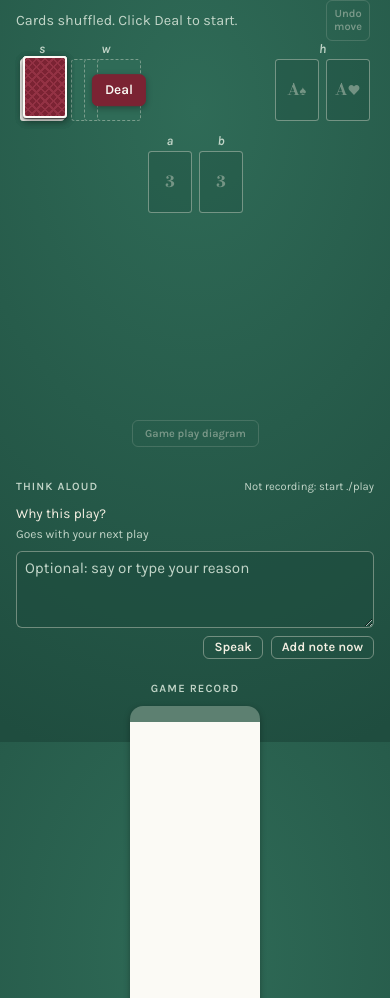
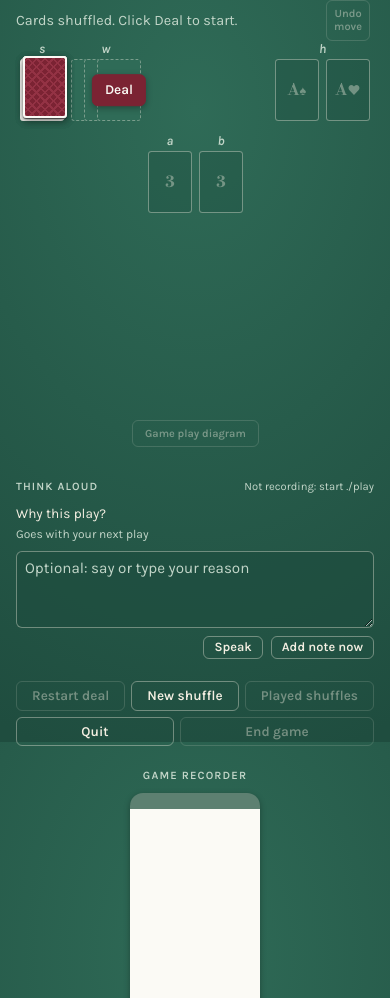
Before and after one commit to briankdew/solitaire-play-lab, a website with bundled scripts: page index.html in a window 390 px wide. Shown: the part 102-1100 px from the top of the page. Built offline with nearby package versions, Linux system fonts and the light colour scheme; files whose address does not match are found by name.

Commit message:
Game controls in the left column, more compact; "Game Recorder" label
- Restart deal, New shuffle, Played shuffles, Quit and End game move from
  the right column to the left, between Think aloud and the record, as
  compact buttons that wrap and share each row at Think aloud's width.
- The record panel's label is now "Game Recorder".

Co-Authored-By: Claude Opus 5.5 <noreply@anthropic.com>
Claude-Session: https://claude.ai/code/session_01QTnM6ANCUhNnrLxhNEZY2j

```diff
--- a/index.html
+++ b/index.html
@@ -46,9 +46,17 @@
           <button class="btn small" id="labNoteSend" type="button">Add note now</button>
         </div>
       </section>
+      <!-- The game controls, between Think aloud and the record: used often in the play lab. -->
+      <div class="toolbar" aria-label="Game actions">
+        <button class="btn" id="restartBtn" type="button" disabled>Restart deal</button>
+        <button class="btn" id="newBtn" type="button">New shuffle</button>
+        <button class="btn" id="replayBtn" type="button" disabled>Played shuffles</button>
+        <button class="btn" id="quitGameBtn" type="button">Quit</button>
+        <button class="btn" id="endGameBtn" type="button" disabled>End game</button>
+      </div>
       <!-- The game record, one step per action. Display only: Copy record copies the official notation. -->
       <section class="record" id="record" aria-label="Game record">
-        <h2 class="record-title">Game Record</h2>
+        <h2 class="record-title">Game Recorder</h2>
         <div class="record-frame" id="recordFrame">
           <div class="steps" id="steps" tabindex="0" aria-label="Game record, newest at the bottom"></div>
         </div>
@@ -98,13 +106,6 @@
         <label class="toggle"><input type="checkbox" id="autoFinishChk" checked><span>Auto-complete</span></label>
         <p class="hint" id="settingsHint"></p>
       </form>
-      <div class="toolbar" aria-label="Game actions">
-        <button class="btn" id="restartBtn" type="button" disabled>Restart deal</button>
-        <button class="btn" id="newBtn" type="button">New shuffle</button>
-        <button class="btn" id="replayBtn" type="button" disabled>Played shuffles</button>
-        <button class="btn" id="quitGameBtn" type="button">Quit</button>
-        <button class="btn" id="endGameBtn" type="button" disabled>End game</button>
-      </div>
       </div>
       <details class="howto" id="howto">
         <summary>How to play</summary>
@@ -125,7 +126,7 @@
           <li><b>Moves</b> (numbered in the game record) count cards played to a column or foundation, including those the automatic finish plays. Turning the stock doesn't count.</li>
           <li><b>Undo move</b> takes back one action; it reads <b>Undo draw</b> when the last action was a turn of the stock. <b>Restart deal</b> deals the current shuffle again and starts play from the beginning. <b>New shuffle</b> mixes the cards without dealing; if a game is in play, it asks first. <b>Quit</b> stops play and leaves the table exactly as it is, until you choose Restart deal or New shuffle. <b>End game</b> does the same and records the game as a loss.</li>
           <li><b>Pile names:</b> the letters above the table name each pile for writing down play: <b>s</b> stock, <b>w</b> waste, <b>h</b> foundations, and <b>a</b>, <b>b</b>, <b>c</b>… the columns from left to right.</li>
-          <li><b>Game Record:</b> the panel on the left shows the game as it is played, one step per action, newest at the bottom; scroll it to look back. Steps scrolled past either end stay pinned there, and the next step slides over them. Each line is cards and then a pile letter. <b>D</b> is the deal, in the order a physical deal shows it: each column's face-up card, then the waste cards showing. A numbered step is a move: the card moved (the bottom card of a run) and where it went, then what now shows on the pile it came from and that pile's letter (<b>--</b> when it is empty). An unnumbered step is a turn of the stock, showing every waste card in view. Letters of your own moves are blue; the deal and the waste are gray. A move may start with a judgment, as in chess (<b>!</b> good, <b>!!</b> brilliant, <b>?</b> mistake, <b>??</b> blunder, <b>!?</b> interesting, <b>?!</b> dubious). So far only <b>?</b> is used: for an Ace played to a column, or a 2 taken off its foundation, since both move away from filling the foundations. <b>EOP</b> ends a finished game: <b>W</b> (win) or <b>L</b> (loss, from End game) and the number of moves. Undo removes the last step.</li>
+          <li><b>Game Recorder:</b> the panel on the left shows the game as it is played, one step per action, newest at the bottom; scroll it to look back. Steps scrolled past either end stay pinned there, and the next step slides over them. Each line is cards and then a pile letter. <b>D</b> is the deal, in the order a physical deal shows it: each column's face-up card, then the waste cards showing. A numbered step is a move: the card moved (the bottom card of a run) and where it went, then what now shows on the pile it came from and that pile's letter (<b>--</b> when it is empty). An unnumbered step is a turn of the stock, showing every waste card in view. Letters of your own moves are blue; the deal and the waste are gray. A move may start with a judgment, as in chess (<b>!</b> good, <b>!!</b> brilliant, <b>?</b> mistake, <b>??</b> blunder, <b>!?</b> interesting, <b>?!</b> dubious). So far only <b>?</b> is used: for an Ace played to a column, or a 2 taken off its foundation, since both move away from filling the foundations. <b>EOP</b> ends a finished game: <b>W</b> (win) or <b>L</b> (loss, from End game) and the number of moves. Undo removes the last step.</li>
           <li><b>Copy record</b> copies the official record, the notation used to write a game down by hand: suit letters (S H C D), every item a card then its pile letter, a move written as one token (<b>ADhACb</b>, <b>2Dh--w</b>), a stock turn naming the cards turned up (<b>8S4H9Dw</b>), a judged move starting with its judgment (<b>?AHa--h</b>), and the result last (<b>W7</b>), under a <b>Setup</b> line of highest card, suits, columns and draw (e.g. 3223).</li>
           <li><b>Game play diagram</b> (for the custom shuffles): the button under the table shows or hides a diagram of the game as you play it. Each row is a pile (<b>w</b>, the columns, then each foundation) showing its top card (the waste shows its fan, with the covered cards shaded), and each snapshot, left to right, is the table after the deal, a numbered move or a <b>Draw</b>. Lines between snapshots show what happened: a solid gold arrow is the play made, a dashed gold arrow a draw, a dashed gold line each other legal play that could have been made, a dashed white arrow a face-down card turned over (reveal), a dotted white arrow a card already known coming to the top (promote), and a plain white line a pile that didn't change. A judged move shows its judgment beside the card where it landed (<b>A♥ ?</b>). Older snapshots slide off to the left as new ones arrive; Undo slides them back.</li>
           <li><b>Played shuffles</b> (with ./play running): every shuffle you have dealt, newest first, for one setup at a time. Each has a shuffle ID: the setup, a 6-digit counter of that setup's shuffles in the order you first played them, and a 12-character fingerprint of the card order that shows no cards (<b>K473-000001-7f3a9c21d4e8</b>). Dealing the same shuffle again keeps its ID. The list shows how many times you've played each one and how those games ended, and marks a shuffle that is a mirror of another (the same game with suits of a colour, or the two colours, traded). Find one by its counter or part of its ID, then choose <b>Replay</b> to deal it again. The current shuffle's ID shows under Think aloud.</li>
--- a/styles.css
+++ b/styles.css
@@ -72,7 +72,7 @@ body {
 @media (max-width: 1160px) {   /* below this the settings column no longer fits (allowing for a scrollbar) */
   .layout { grid-template-columns: minmax(0, 1fr) minmax(0, 648px); grid-template-rows: auto auto auto; }
   .side-left { grid-row: 1 / span 3; justify-self: stretch; }
-  .side-left .lab { width: 100%; max-width: 36rem; justify-self: end; }
+  .side-left .lab, .side-left .toolbar { width: 100%; max-width: 36rem; justify-self: end; }
   .app > .top { justify-self: end; }   /* the heading stays above the play area as it moves right */
   .side-right { grid-column: 2; grid-row: 3; max-width: none; margin-left: 0; margin-top: 14px; }
 }
@@ -81,7 +81,7 @@ body {
   .layout { grid-template-columns: max-content minmax(0, 1fr); grid-template-rows: none; width: 100%; max-width: 648px; justify-self: center; }
   .layout > .status, .play { grid-column: 1 / -1; grid-row: auto; }
   .side-left { grid-column: 1; grid-row: 3; justify-self: start; margin-top: 14px; }
-  .side-left .lab { width: 18rem; max-width: none; justify-self: center; }
+  .side-left .lab, .side-left .toolbar { width: 18rem; max-width: none; justify-self: center; }
   .app > .top { justify-self: center; }
   .side-right { grid-column: 2; grid-row: 3; }
 }
@@ -89,7 +89,7 @@ body {
 @media (max-width: 440px) {
   .layout { grid-template-columns: minmax(0, 1fr); }
   .side-left { grid-column: 1; grid-row: 3; justify-self: stretch; margin-right: 0; }
-  .side-left .lab { width: 100%; }
+  .side-left .lab, .side-left .toolbar { width: 100%; }
   .side-right { grid-column: 1; grid-row: 4; margin-top: 14px; }
 }
 
@@ -121,7 +121,10 @@ body {
 /* The settings and the action buttons share one width: the setting names' column plus the menus'.
    The action buttons, one per row, stretch to it. */
 .controls { display: grid; gap: 22px; width: max-content; max-width: 100%; }
-.toolbar { display: grid; gap: 8px; }
+/* The game controls sit in the left column under Think aloud, as wide as it: compact buttons that
+   wrap and share each row. */
+.toolbar { display: flex; flex-wrap: wrap; gap: 6px; width: 18rem; max-width: 100%; }
+.toolbar .btn { flex: 1 1 auto; font-size: 0.85rem; padding: 7px 10px; }
 .btn {
   font: 600 0.9rem/1 var(--font-ui);
   color: var(--ink);
--- a/ui/layout.js
+++ b/ui/layout.js
@@ -1,4 +1,4 @@
-// Fitting the Game Record panel, the Undo button and the diagram toggle around the table at each page width.
+// Fitting the Game Recorder panel, the Undo button and the diagram toggle around the table at each page width.
 import { S } from './shared.js';
 import { board, copyRecordBtn, highestLabel, labPanel, labTitle, recordFrame, statusEl, stepsEl, tableWrap, undoBtn } from './dom.js';
 import { measureSteps, updateStacking } from './record.js';
```
